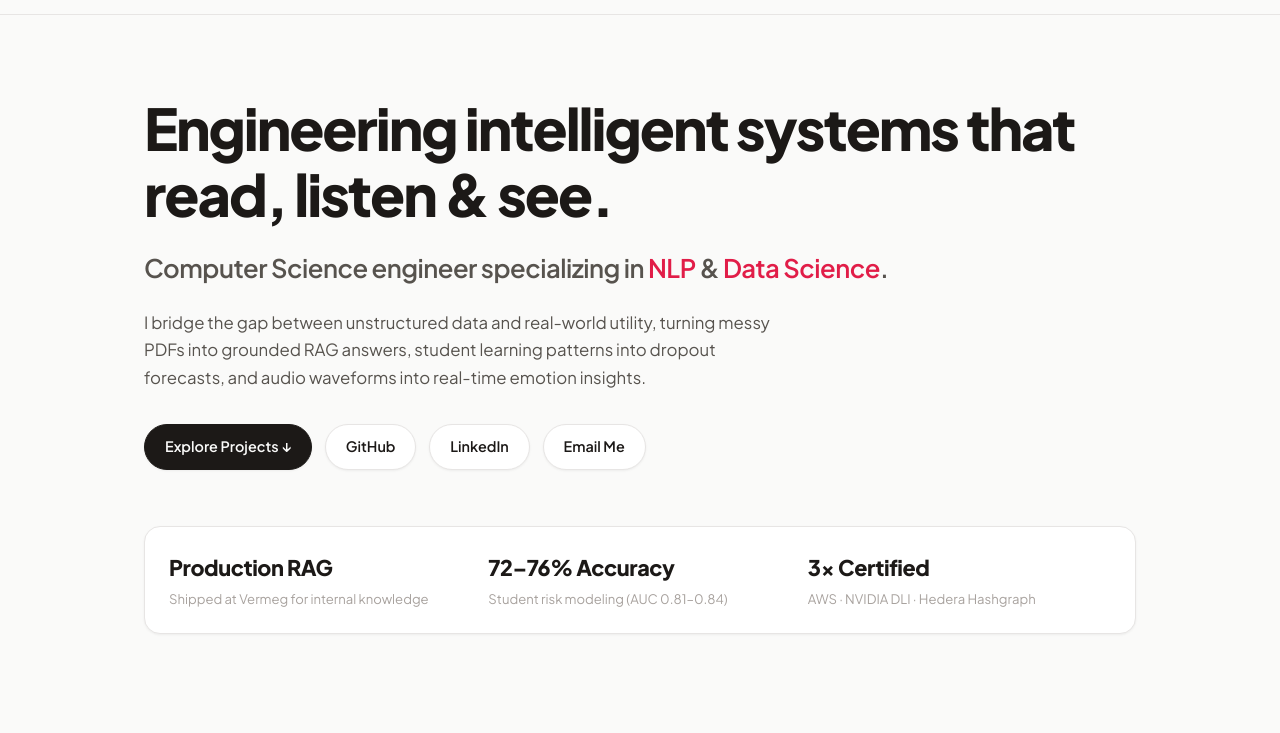
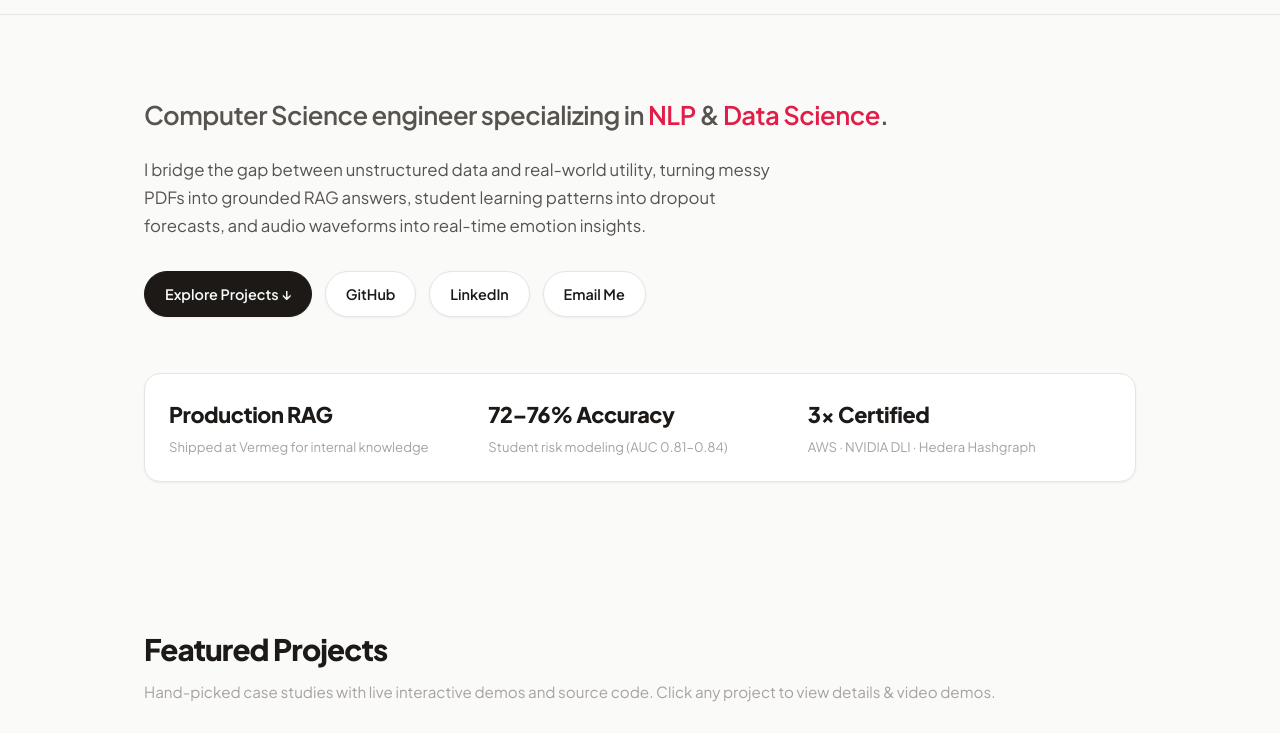
Before and after one commit to yasmineajailia/yasmineajailia.github.io, a plain HTML site: page index.html in a window 1280 px wide. Shown: the part 55-788 px from the top of the page. Drawn offline with Linux system fonts and the light colour scheme.

```diff
--- a/index.html
+++ b/index.html
@@ -886,7 +886,7 @@
   <main class="container">
     <!-- Hero / Introduction -->
     <section class="hero">
-      <h1 class="hero-title">Engineering intelligent systems that read, listen & see.</h1>
+
       <p class="hero-tagline">Computer Science engineer specializing in <span class="highlight">NLP</span> & <span
           class="highlight">Data Science</span>.</p>
       <p class="hero-bio">
```
